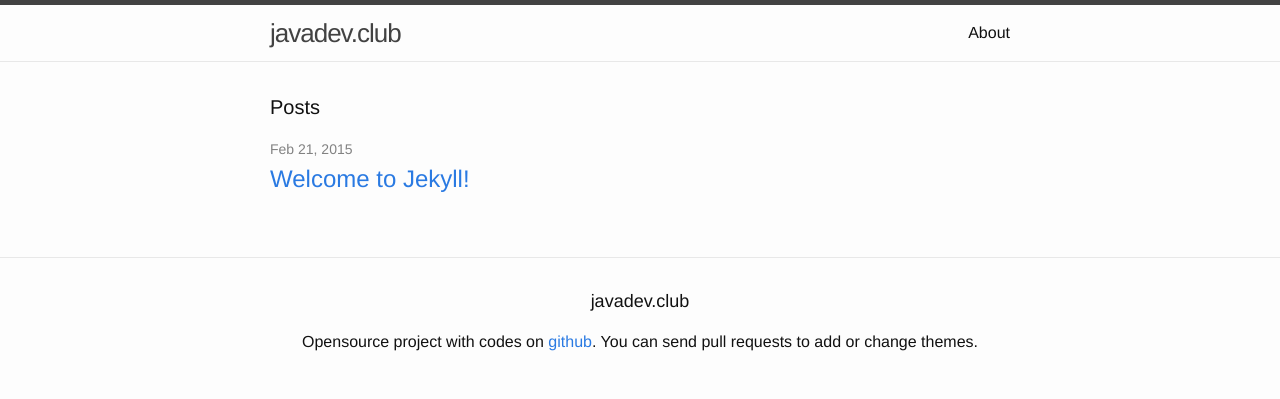
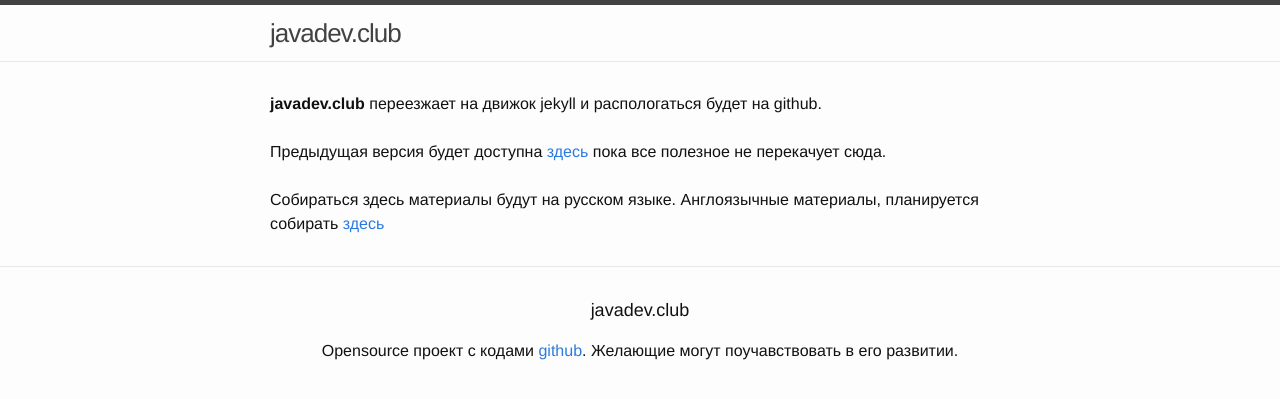
Before and after one commit to javadev-club/javadev-club.github.io, a Jekyll site: the page built from index.html, in a window 1280 px wide. Shown: the top 399 px of the page. Built offline with Jekyll 4.4.1, drawn with Linux system fonts in a browser that asks for light colours.

Commit message:
Убрал неиспользуемые блоки

```diff
--- a/_includes/footer.html
+++ b/_includes/footer.html
@@ -3,8 +3,8 @@
   <div class="wrapper">
 
     <h2 class="footer-heading" align="center">{{ site.title }}</h2>
-    <p align="center">Opensource project with codes on <a href="https://github.com/javadev-club/javadev-club.github.io">github</a>.
-            You can send pull requests to add or change themes.</p>
+    <p align="center">Opensource проект с кодами <a href="https://github.com/javadev-club/javadev-club.github.io">github</a>.
+            Желающие могут поучавствовать в его развитии.</p>
 
   </div>
 
--- a/_includes/header.html
+++ b/_includes/header.html
@@ -12,14 +12,6 @@
           <path fill="#424242" d="M18,13.516C18,14.335,17.335,15,16.516,15H1.484C0.665,15,0,14.335,0,13.516l0,0 c0-0.82,0.665-1.484,1.484-1.484h15.031C17.335,12.031,18,12.696,18,13.516L18,13.516z"/>
         </svg>
       </a>
-
-      <div class="trigger">
-        {% for page in site.pages %}
-          {% if page.title %}
-          <a class="page-link" href="{{ page.url | prepend: site.baseurl }}">{{ page.title }}</a>
-          {% endif %}
-        {% endfor %}
-      </div>
     </nav>
 
   </div>
--- a/index.html
+++ b/index.html
@@ -4,18 +4,16 @@
 
 <div class="home">
 
-  <h1 class="page-heading">Posts</h1>
 
-  <ul class="post-list">
-    {% for post in site.posts %}
-      <li>
-        <span class="post-meta">{{ post.date | date: "%b %-d, %Y" }}</span>
+<strong>javadev.club</strong> переезжает на движок jekyll и распологаться будет на github.
 
-        <h2>
-          <a class="post-link" href="{{ post.url | prepend: site.baseurl }}">{{ post.title }}</a>
-        </h2>
-      </li>
-    {% endfor %}
-  </ul>
+<br/><br/>
+
+Предыдущая версия будет доступна <a href="http://prev.javadev.club">здесь</a> пока все полезное не перекачует сюда.
+
+<br/><br/>
+
+Собираться здесь материалы будут на русском языке. Англоязычные материалы, планируется собирать <a href="http://javadev.org">здесь</a>
+
 
 </div>
```
Also changed, not shown: _layouts/post.html (deleted, +0 -15 lines), _posts/2015-02-21-welcome-to-jekyll.markdown (deleted, +0 -25 lines), about.md (deleted, +0 -11 lines).
